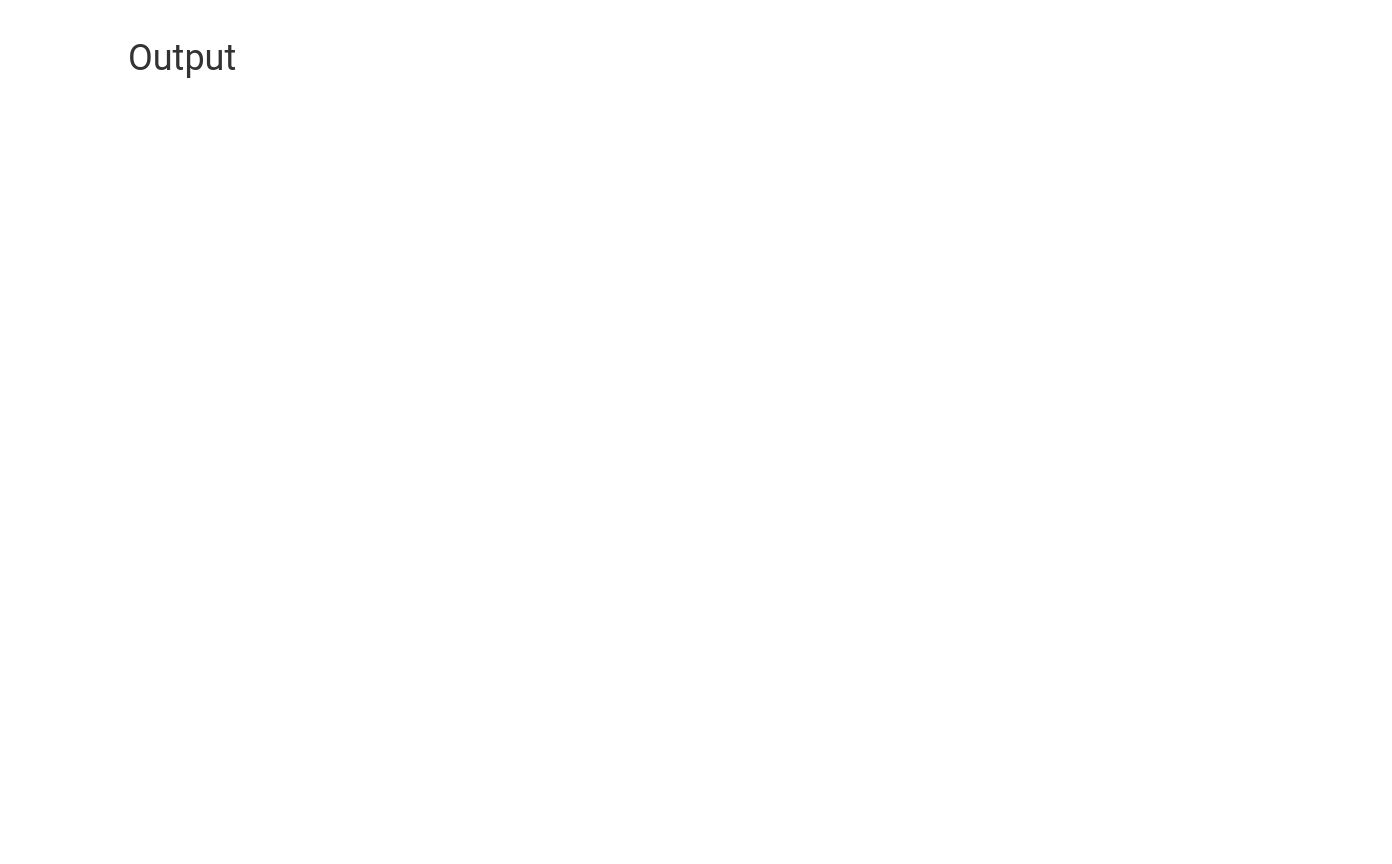
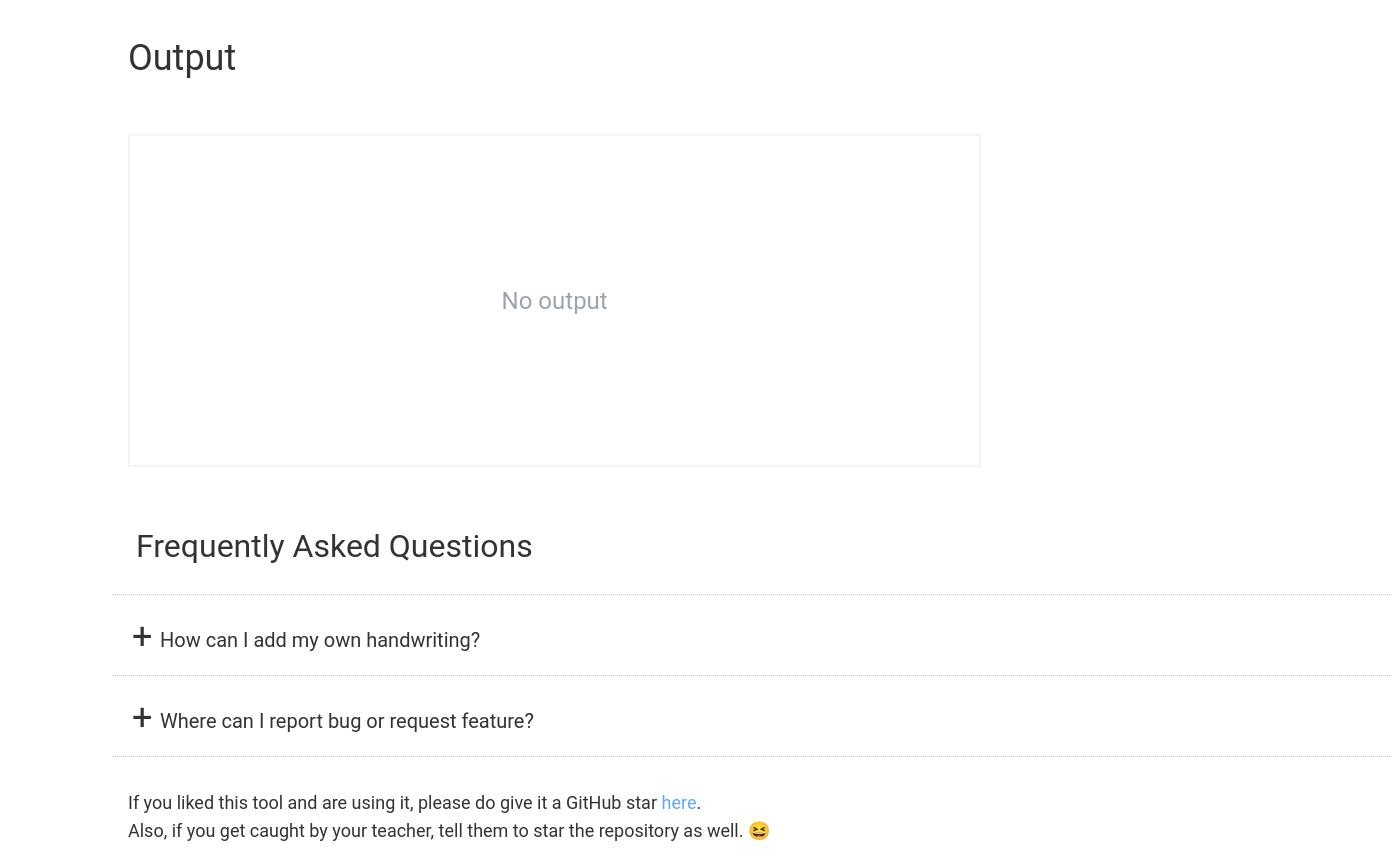
Before and after one commit to imrishabh18/text-to-handwriting, a React (Create React App) app: page / in a window 1280 px wide. Shown: the part 1544-2408 px from the top of the page, 1392 px wide, since content can reach past the window. Before the commit the page ends 2122 px from the top, so only its background shows below. Built offline with nearby package versions, Linux system fonts and the light colour scheme.

Commit message:
Faq section with the output images new component

```diff
--- a/public/index.html
+++ b/public/index.html
@@ -7,7 +7,7 @@
     <meta name="theme-color" content="#000000" />
     <meta
       name="description"
-      content="Web site created using create-react-app"
+      content="I hate writing assignments so I made this tool in which you can just paste or type in text and download the image to your handwriting."
     />
     <link rel="apple-touch-icon" href="%PUBLIC_URL%/logo192.png" />
     <!--
@@ -27,18 +27,23 @@
     <!-- fonts -->
     <link rel="preconnect" href="https://fonts.gstatic.com" />
     <link
+      href="https://fonts.googleapis.com/css2?family=Shadows+Into+Light&display=swap"
+      rel="stylesheet"
+    />
+    <link
       href="https://fonts.googleapis.com/css2?family=Arvo:wght@700&display=swap"
       rel="stylesheet"
     />
-    <link rel="preconnect" href="https://fonts.gstatic.com" />
     <link
       href="https://fonts.googleapis.com/css2?family=Homemade+Apple&display=swap"
       rel="stylesheet"
     />
-    <link rel="preconnect" href="https://fonts.gstatic.com">
-<link href="https://fonts.googleapis.com/css2?family=Caveat&family=Homemade+Apple&display=swap" rel="stylesheet">
+    <link
+      href="https://fonts.googleapis.com/css2?family=Caveat&family=Homemade+Apple&display=swap"
+      rel="stylesheet"
+    />
     <!-- End of fonts -->
-    <title>React App</title>
+    <title>Text to Handwriting</title>
   </head>
   <body>
     <noscript>You need to enable JavaScript to run this app.</noscript>
--- a/src/App.tsx
+++ b/src/App.tsx
@@ -2,6 +2,7 @@ import { useEffect, useState } from "react";
 import Customization from "./components/Customization";
 import FAQ from "./components/FAQ";
 import Header from "./components/Header";
+import Output from "./components/Output";
 import Page from "./components/Page";
 
 interface pageStyle {
@@ -35,6 +36,7 @@ const App: React.FC = () => {
     margin: true,
     lines: false,
   });
+  const [array, setArray] = useState<Array<any>>([]);
 
   return (
     <>
@@ -43,13 +45,15 @@ const App: React.FC = () => {
           <Header />
           <hr />
           <div className="flex middle">
-            <Page styles={styles} />
+            <Page styles={styles} array={array} setArray={setArray} />
             <Customization styles={styles} setStyles={setStyles} />
           </div>
+          <Output array={array} />
+          <FAQ />
         </div>
       ) : (
         <div className="h-screen w-screen flex items-center justify-center px-10 font-sans">
-          <h1>Please open this website in your PC or Laptop 🙏. Currently, not supported for mobile browsers</h1>
+          <h1>Kindly open this website in your PC or Laptop 🙏. Currently, not supported for mobile browsers. </h1>
         </div>
       )}
     </>
--- a/src/components/FAQ.tsx
+++ b/src/components/FAQ.tsx
@@ -1,8 +1,48 @@
 import React from 'react';
 
-const FAQ = () => {
+const FAQ : React.FC = () => {
     return(
-        <div>FAQ</div>
+    <div className="container mx-28">
+        <div className="faq-header">Frequently Asked Questions</div>
+
+        <div className="faq-content">
+          <div className="faq-question">
+            <input id="q1" type="checkbox" className="panel" />
+            <div className="plus">+</div>
+            <label  htmlFor="q1" className="panel-title">How can I add my own handwriting?</label>
+            <div className="panel-content">
+              <li>To use your own handwriting you will have to generate your own font</li>
+              <li>Check out the websites like https://www.calligraphr.com/en/ that let's you do that. </li>
+              <li>Once you generate .ttf file then upload it in the Customization section.</li>
+            </div>
+          </div>
+
+          {/* <div className="faq-question">
+            <input id="q2" type="checkbox" className="panel" />
+            <div className="plus">+</div>
+            <label htmlFor="q2" className="panel-title">How can I get more fonts?</label>
+            <div className="panel-content">Checkout google fonts and download the font which you like or which is close to your type of handwriting.<br /> Upload the .ttf file in the Customization section and you are good to go.</div>
+          </div> */}
+
+          <div className="faq-question">
+            <input id="q3" type="checkbox" className="panel" />
+            <div className="plus">+</div>
+            <label  htmlFor="q3" className="panel-title">Where can I report bug or request feature?</label>
+            <div className="panel-content">
+              This is the best place where you can create an issue for it.<br/>
+              https://github.com/imrishabh18/text-to-handwriting/issues/new
+            </div>
+          </div>
+        </div>
+
+        <div className="star mt-8 px-4 text-lg mb-32">
+          If you liked this tool and are using it, please do give it a GitHub star <a href="" className="text-blue-400" >here</a>.
+          <br/> Also, if you get caught by your teacher, tell them to star the repository as well. 😆
+        </div>
+        <div className="flex justify-center end">
+          Created with ❤️ by <a className="pl-1 pb-1 font-bold" href="https://imrishabh18.github.io"> Rishabh</a>
+        </div>
+    </div>
     )
 }
 
--- /dev/null
+++ b/src/components/Output.tsx
@@ -0,0 +1,49 @@
+import React, { useEffect } from "react";
+
+interface Props {
+  array: Array<any>;
+}
+
+const Output: React.FC<Props> = ({ array }) => {
+  useEffect(() => {
+    if( array.length > 0 && array.length <= 4){
+        const outputImages: HTMLElement = document.querySelectorAll(
+            ".array"
+          )[0] as HTMLElement;
+          var list = `<div class="here" style="display: flex; justify-content: space-between;" >`;
+          array.forEach((image: any) => {
+            list += `
+                  <div style="height: 100px !important; position: relative;">
+                    <img src=${image.toDataURL(
+                      "image/png"
+                    )} class="outputImage" style="height: 250px; width: 175px;" />
+                    <a
+                    download="image.png"
+                    class="downloadButton"
+                    style="position: absolute;top: 270px;background-color: #006eb8 !important;border-radius: 20px;padding: 15px;color: white;"
+                    href=${image
+                      .toDataURL("image/png")
+                      .replace("image/png", "image/oct")}
+                    >
+                      Download Image
+                    </a>
+                  </div>
+              `;
+          });
+          list += `</div>`;
+          outputImages.innerHTML = list;
+    }else if (array.length > 4){
+        alert("Sorry, reload the browser to render more images")
+    }
+  }, [array]);
+  return (
+    <div className="output relative w-4/6 mx-32">
+      <h1 className="text-4xl pt-10 pb-4">Output</h1>
+      { array.length > 0 ? <div className="array"></div> : <div className="noOutput mt-10 border-gray-100 border-2 text-gray-400 text-2xl flex justify-center items-center h-4/6">
+          No output
+      </div> }
+    </div>
+  );
+};
+
+export default Output;
--- a/src/components/Page.tsx
+++ b/src/components/Page.tsx
@@ -13,9 +13,12 @@ interface Props {
     margin: boolean;
     lines: boolean;
   };
+  array: Array<any>;
+  setArray: React.Dispatch<React.SetStateAction<any>>;
 }
 
-const Page: React.FC<Props> = (styles) => {
+
+const Page: React.FC<Props> = ({styles, array, setArray}) => {
   const pageElement: HTMLElement = document.querySelectorAll(
     ".pinkMarginedLines"
   )[0] as HTMLElement;
@@ -45,11 +48,11 @@ const Page: React.FC<Props> = (styles) => {
       pageOverlay.style.display = "block";
     }
 
-    if (styles.styles.effect == "scanned" && pageOverlay) {
+    if (styles.effect == "scanned" && pageOverlay) {
       pageOverlay.style.background = `linear-gradient(${
         Math.floor(Math.random() * (120 - 50 + 1)) + 50
       }deg, #0008, #0000`;
-    } else if (styles.styles.effect == "shadow" && pageOverlay) {
+    } else if (styles.effect == "shadow" && pageOverlay) {
       pageOverlay.style.background = `linear-gradient(${
         Math.random() * 360
       }deg, #0008, #0000)`;
@@ -64,7 +67,6 @@ const Page: React.FC<Props> = (styles) => {
 
   // To generate the canvas image of the page.
   const generateCanvas = async () => {
-    console.log("here")
     applyPageStyles();
     const element: HTMLElement = document.querySelectorAll(
       "#capture"
@@ -75,34 +77,20 @@ const Page: React.FC<Props> = (styles) => {
       useCORS: true,
     };
     await html2canvas(element, options).then((canvas) => {
-      if (outputImages) {
-        outputImages.innerHTML = `
-            <img src=${canvas.toDataURL("image/png")} class="outputImage"/>
-            <a
-            download="image.png"
-          class="downloadButton"
-          style="position: absolute;background-color: #006eb8 !important;border-radius: 20px;padding: 15px;color: white; top: 120% !important;"
-          href=${canvas
-            .toDataURL("image/png")
-            .replace("image/png", "image/oct")}
-        >
-          Download Image
-        </a>
-        `;
-      }
+        setArray([...array, canvas])
     });
     removePageStyles();
   };
 
   useEffect(() => {
     //margin style removal
-    if (styles.styles.margin == false && pageContent) {
+    if (styles.margin == false && pageContent) {
       setTimeout(() => {
         pageContent.style.paddingLeft = "15px";
         tm.classList.remove("topMargin");
         lm.classList.remove("leftMargin");
       }, 300);
-    } else if (styles.styles.margin && pageContent) {
+    } else if (styles.margin && pageContent) {
       setTimeout(() => {
         pageContent.style.paddingLeft = "55px";
         tm.classList.add("topMargin");
@@ -111,9 +99,9 @@ const Page: React.FC<Props> = (styles) => {
     }
 
     //lines style removal
-    if (styles.styles.lines == false && pageContent) {
+    if (styles.lines == false && pageContent) {
       setTimeout(() => (pageContent.style.backgroundImage = "none"), 300);
-    } else if (styles.styles.lines && pageContent) {
+    } else if (styles.lines && pageContent) {
       setTimeout(
         () =>
           (pageContent.style.backgroundImage =
@@ -121,7 +109,7 @@ const Page: React.FC<Props> = (styles) => {
         300
       );
     }
-  }, [styles.styles.margin, styles.styles.lines]);
+  }, [styles.margin, styles.lines]);
 
   return (
     <div className="w-full flex-1 pl-32 pt-20">
@@ -135,10 +123,10 @@ const Page: React.FC<Props> = (styles) => {
               contentEditable="true"
               className="contentPage cp"
               style={{
-                fontSize: `${styles.styles.fontSize}pt`,
-                color: styles.styles.inkColor,
-                fontFamily: `${styles.styles.fontFamily}`,
-                paddingTop: `${styles.styles.verticalSpacing}pt`,
+                fontSize: `${styles.fontSize}pt`,
+                color: styles.inkColor,
+                fontFamily: `${styles.fontFamily}`,
+                paddingTop: `${styles.verticalSpacing}pt`,
                 // backgroundSize: `100% `
               }}
             >
@@ -171,10 +159,6 @@ const Page: React.FC<Props> = (styles) => {
           Generate Image
         </button>
       </div>
-      <div className="output relative w-full">
-        <h1 className="text-4xl pt-10">Output</h1>
-        <div className="array"></div>
-      </div>
     </div>
   );
 };
--- a/src/css/features.css
+++ b/src/css/features.css
@@ -26,41 +26,7 @@ body {
 body {
   color: var(--font-color-primary);
   font-size: 1.05rem;
-  font-family: var(--font-family-primary);
-  /* background: -webkit-linear-gradient(
-    45deg,
-    #1c1624 25%,
-    #21192b 25%,
-    #21192b 50%,
-    #1c1624 50%,
-    #1c1624 75%3aa19b
-  );
-  background: -moz-linear-gradient(
-    45deg,
-    #1c1624 25%,
-    #21192b 25%,
-    #21192b 50%,
-    #1c1624 50%,
-    #1c1624 75%
-  );
-  background: -o-linear-gradient(
-    45deg,
-    #1c1624 25%,
-    #21192b 25%,
-    #21192b 50%,
-    #1c1624 50%,
-    #1c1624 75%
-  );
-  background: linear-gradient(
-    45deg,
-    #ddd8e2 25%,
-    #e3dfe7 25%,
-    #e3dfe7 50%,
-    #ddd8e2 50%,
-    #ddd8e2 75%,
-    #e3dfe7 75%,
-    #e3dfe7
-  ); */
+  font-family: "Roboto", "sans-serif";
   background-size: 100px 100px;
 }
 
@@ -92,14 +58,11 @@ body {
 }
 /* End of navbar & banner */
 
-.middle{
-  height: calc(100vh - 80px);
-}
-
 /* Page canvas styling */
 .pageContainer {
   /* padding: 100px 100px; */
 }
+
 .pinkMarginedLines {
   width: 400px;
   height: calc(11.7 * 400px / 8.3); /* A4 Ratio */
@@ -269,15 +232,83 @@ input:checked + .slider:before {
   height: 500px;
 }
 
-.array{
-  height: 500px;
+
+/* output end */
+
+
+/* FAQ section */
+.faq-header{
+  font-size: 32px;
+  border-bottom: 1px dotted #ccc;
+  padding: 24px;
 }
 
-.output img {
-  transform: scale(0.4);
-  margin-top: -38% !important;
-  margin-left: -28% !important;
+.faq-content {
+  margin: 0 auto;
 }
 
+.faq-question {
+  padding: 20px 0;
+  border-bottom: 1px dotted #ccc;
+}
 
-/* output end */
+.panel-title {
+  font-size: 20px;
+  width: 100%;
+  position: relative;
+  margin: 0;
+  padding: 10px 10px 0 48px;
+  display: block;
+  cursor: pointer;
+}
+
+.panel-content {
+  font-size: 18px;
+  padding: 0px 14px;
+  margin: 0 40px;
+  height: 0;
+  overflow: hidden;
+  z-index: -1;
+  position: relative;
+  opacity: 0;
+  -webkit-transition: .4s ease;
+  -moz-transition: .4s ease;
+  -o-transition: .4s ease;
+  transition: .4s ease;
+}
+
+.panel:checked ~ .panel-content{
+  height: auto;
+  opacity: 1;
+  padding: 14px;
+}
+
+.plus {
+  position: absolute;
+  margin-left: 20px;
+  margin-top: 4px;
+  z-index: 5;
+  font-size: 36px;
+  line-height: 100%;
+  -webkit-user-select: none;
+  -moz-user-select: none;
+  -ms-user-select: none;
+  -o-user-select: none;
+  user-select: none;
+  -webkit-transition: .2s ease;
+  -moz-transition: .2s ease;
+  -o-transition: .2s ease;
+  transition: .2s ease;
+}
+
+.panel:checked ~ .plus {
+  -webkit-transform: rotate(45deg);
+  -moz-transform: rotate(45deg);
+  -o-transform: rotate(45deg);
+  transform: rotate(45deg);
+}
+
+.panel {
+  display: none;
+}
+/* End of faq section */
```
Also changed, not shown: src/components/Customization.tsx (+4 -3 lines), 1 other file (tests, documents, lock files or other folders).
